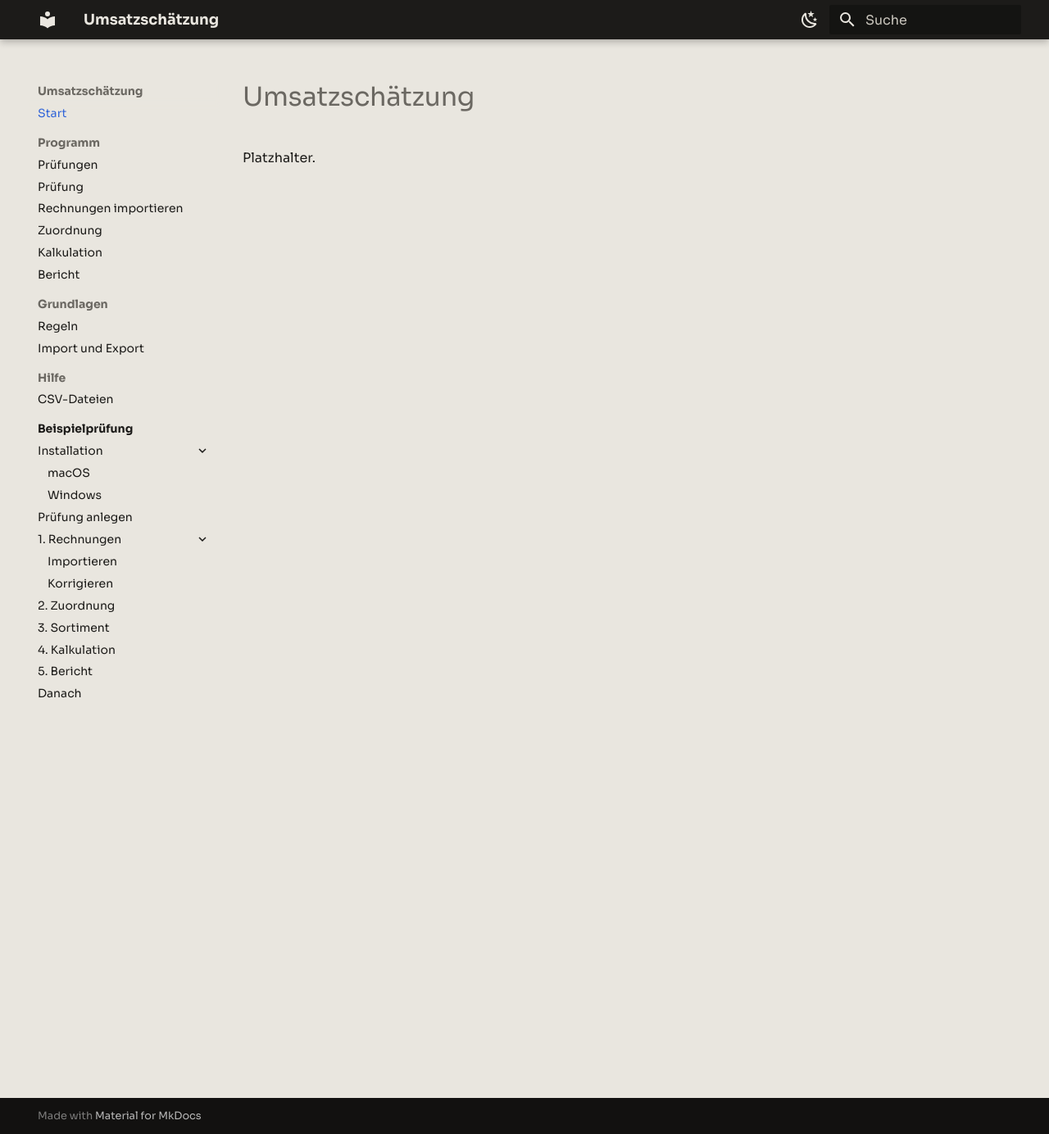
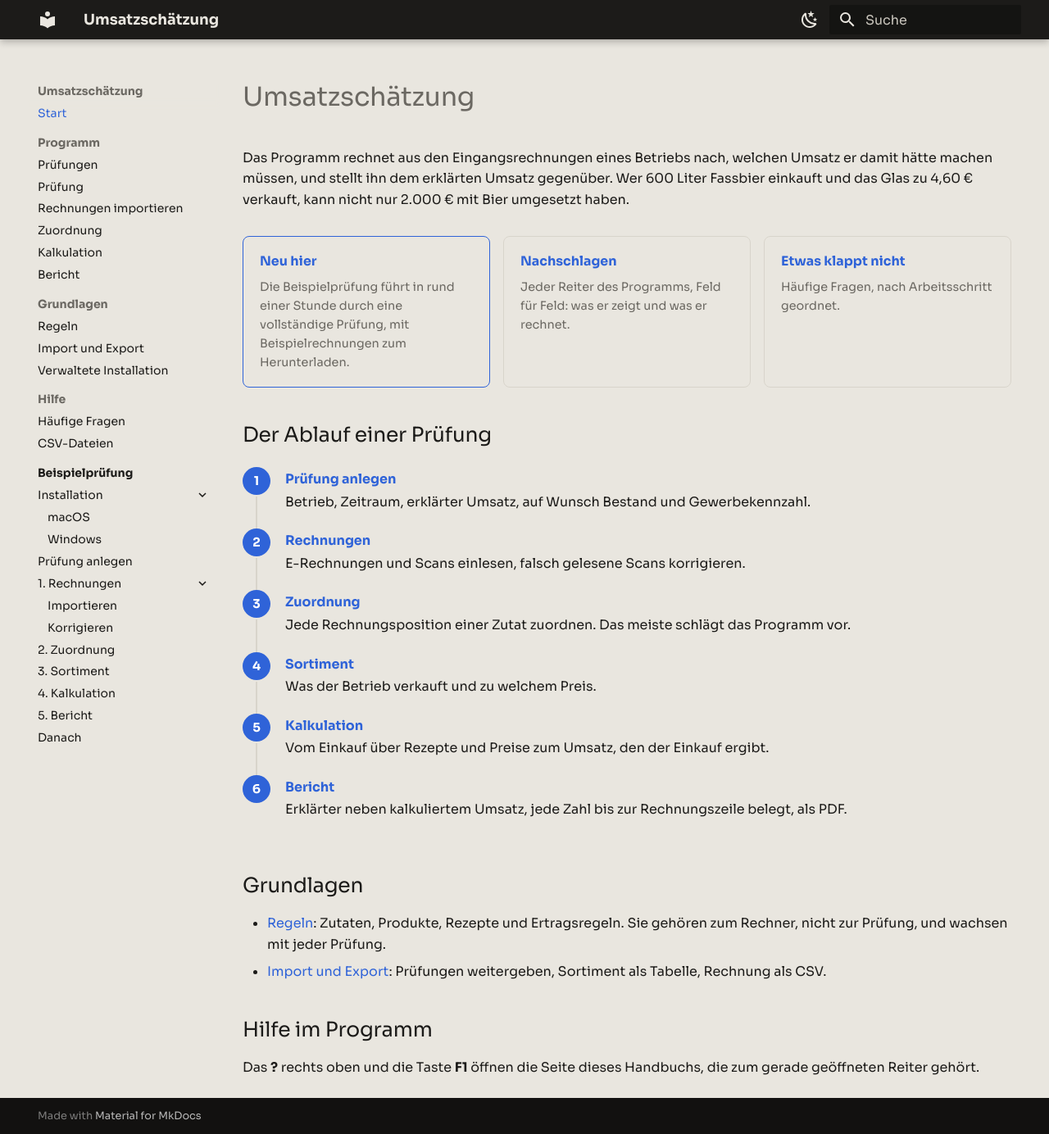
Before and after one commit to rotmanjanez/Umsatzschaetzung, an MkDocs documentation site: the page built from web/docs/pages/index.md, in a window 1280 px wide and 1384 px high. Shown: the whole window at 82% size. Built offline with MkDocs 1.6.1 and Material for MkDocs 9.7.7, drawn with Linux system fonts in a browser that asks for light colours; the version menu is left out.

Commit message:
give the docs a start page that sends readers to the guide, the reference or the answers, a page of common questions by step, and a page for IT on where the data lives, sharing the rule database, silent installs and group policies
Co-Authored-By: Claude Opus 5.5 <noreply@anthropic.com>

```diff
--- a/web/docs/mkdocs.yml
+++ b/web/docs/mkdocs.yml
@@ -60,7 +60,9 @@ nav:
   - Grundlagen:
       - Regeln: regeln.md
       - Import und Export: import-export.md
+      - Verwaltete Installation: verwaltung.md
   - Hilfe:
+      - Häufige Fragen: faq.md
       - CSV-Dateien: hilfe/csv.md
   - Beispielprüfung:
       - guide/index.md
--- a/web/docs/pages/index.md
+++ b/web/docs/pages/index.md
@@ -1,3 +1,45 @@
 # Umsatzschätzung
 
-Platzhalter.
+Das Programm rechnet aus den Eingangsrechnungen eines Betriebs nach, welchen
+Umsatz er damit hätte machen müssen, und stellt ihn dem erklärten Umsatz
+gegenüber. Wer 600 Liter Fassbier einkauft und das Glas zu 4,60 € verkauft,
+kann nicht nur 2.000 € mit Bier umgesetzt haben.
+
+<div class="us-paths">
+<a href="guide/">
+<b>Neu hier</b>
+Die Beispielprüfung führt in rund einer Stunde durch eine vollständige
+Prüfung, mit Beispielrechnungen zum Herunterladen.
+</a>
+<a href="pruefungen/">
+<b>Nachschlagen</b>
+Jeder Reiter des Programms, Feld für Feld: was er zeigt und was er rechnet.
+</a>
+<a href="faq/">
+<b>Etwas klappt nicht</b>
+Häufige Fragen, nach Arbeitsschritt geordnet.
+</a>
+</div>
+
+## Der Ablauf einer Prüfung
+
+<ol class="us-flow">
+<li><b><a href="pruefung/">Prüfung anlegen</a></b> Betrieb, Zeitraum, erklärter Umsatz, auf Wunsch Bestand und Gewerbekennzahl.</li>
+<li><b><a href="rechnungen/">Rechnungen</a></b> E-Rechnungen und Scans einlesen, falsch gelesene Scans korrigieren.</li>
+<li><b><a href="zuordnung/">Zuordnung</a></b> Jede Rechnungsposition einer Zutat zuordnen. Das meiste schlägt das Programm vor.</li>
+<li><b><a href="kalkulation/#sortiment">Sortiment</a></b> Was der Betrieb verkauft und zu welchem Preis.</li>
+<li><b><a href="kalkulation/">Kalkulation</a></b> Vom Einkauf über Rezepte und Preise zum Umsatz, den der Einkauf ergibt.</li>
+<li><b><a href="bericht/">Bericht</a></b> Erklärter neben kalkuliertem Umsatz, jede Zahl bis zur Rechnungszeile belegt, als PDF.</li>
+</ol>
+
+## Grundlagen
+
+- [Regeln](regeln.md): Zutaten, Produkte, Rezepte und Ertragsregeln. Sie gehören
+  zum Rechner, nicht zur Prüfung, und wachsen mit jeder Prüfung.
+- [Import und Export](import-export.md): Prüfungen weitergeben, Sortiment als
+  Tabelle, Rechnung als CSV.
+
+## Hilfe im Programm
+
+Das **?** rechts oben und die Taste **F1** öffnen die Seite dieses Handbuchs,
+die zum gerade geöffneten Reiter gehört.
--- a/web/docs/pages/stylesheets/umsatzschaetzung.css
+++ b/web/docs/pages/stylesheets/umsatzschaetzung.css
@@ -253,6 +253,38 @@
   opacity: .85;
 }
 
+.md-typeset .us-paths {
+  display: grid;
+  grid-template-columns: repeat(auto-fit, minmax(11rem, 1fr));
+  gap: .8rem;
+  margin: 1.6rem 0 2rem;
+}
+
+.md-typeset .us-paths a {
+  padding: .9rem 1rem;
+  border: 1px solid var(--md-default-fg-color--lightest);
+  border-radius: .4rem;
+  color: var(--md-default-fg-color--light);
+  font-size: .9em;
+  transition: border-color .15s;
+}
+
+.md-typeset .us-paths a:first-child {
+  border-color: var(--md-accent-fg-color);
+}
+
+.md-typeset .us-paths a:hover,
+.md-typeset .us-paths a:focus {
+  border-color: var(--md-accent-fg-color);
+}
+
+.md-typeset .us-paths b {
+  display: block;
+  margin-bottom: .3rem;
+  color: var(--md-accent-fg-color);
+  font-size: 1.1em;
+}
+
 .md-typeset .admonition.geschafft {
   border-color: var(--us-green);
 }
@@ -386,3 +418,61 @@ html[data-us-os="macos"] .md-typeset .md-button.us-os-macos,
 .md-typeset .us-copy:focus-visible {
   color: var(--md-accent-fg-color);
 }
+
+.md-typeset details.frage {
+  margin: 0;
+  padding: 0;
+  border: 0;
+  border-bottom: 1px solid var(--md-default-fg-color--lightest);
+  border-radius: 0;
+  box-shadow: none;
+  background: transparent;
+  font-size: .8rem;
+}
+
+.md-typeset h2 + details.frage {
+  border-top: 1px solid var(--md-default-fg-color--lightest);
+}
+
+.md-typeset .frage > summary {
+  margin: 0;
+  padding: .7rem 2rem .7rem 0;
+  border: 0;
+  background: transparent;
+  color: var(--md-default-fg-color);
+  font-weight: 600;
+}
+
+.md-typeset .frage > summary::before {
+  display: none;
+}
+
+.md-typeset .frage > summary::after {
+  right: 0;
+  top: .75rem;
+  background-color: var(--md-default-fg-color--lighter);
+}
+
+.md-typeset .frage > summary:hover,
+.md-typeset .frage[open] > summary {
+  color: var(--md-accent-fg-color);
+}
+
+.md-typeset .frage[open] > summary::after {
+  background-color: var(--md-accent-fg-color);
+}
+
+.md-typeset .frage > summary:focus-visible {
+  outline-offset: .2rem;
+}
+
+.md-typeset .frage > :last-child {
+  margin-bottom: .9rem;
+}
+
+.md-typeset .frage > p {
+  margin-left: 0;
+  margin-right: 0;
+  padding: 0;
+  color: var(--md-default-fg-color--light);
+}
```
Also changed, not shown: web/docs/pages/faq.md (added, +197 -0 lines), web/docs/pages/verwaltung.md (added, +123 -0 lines).
